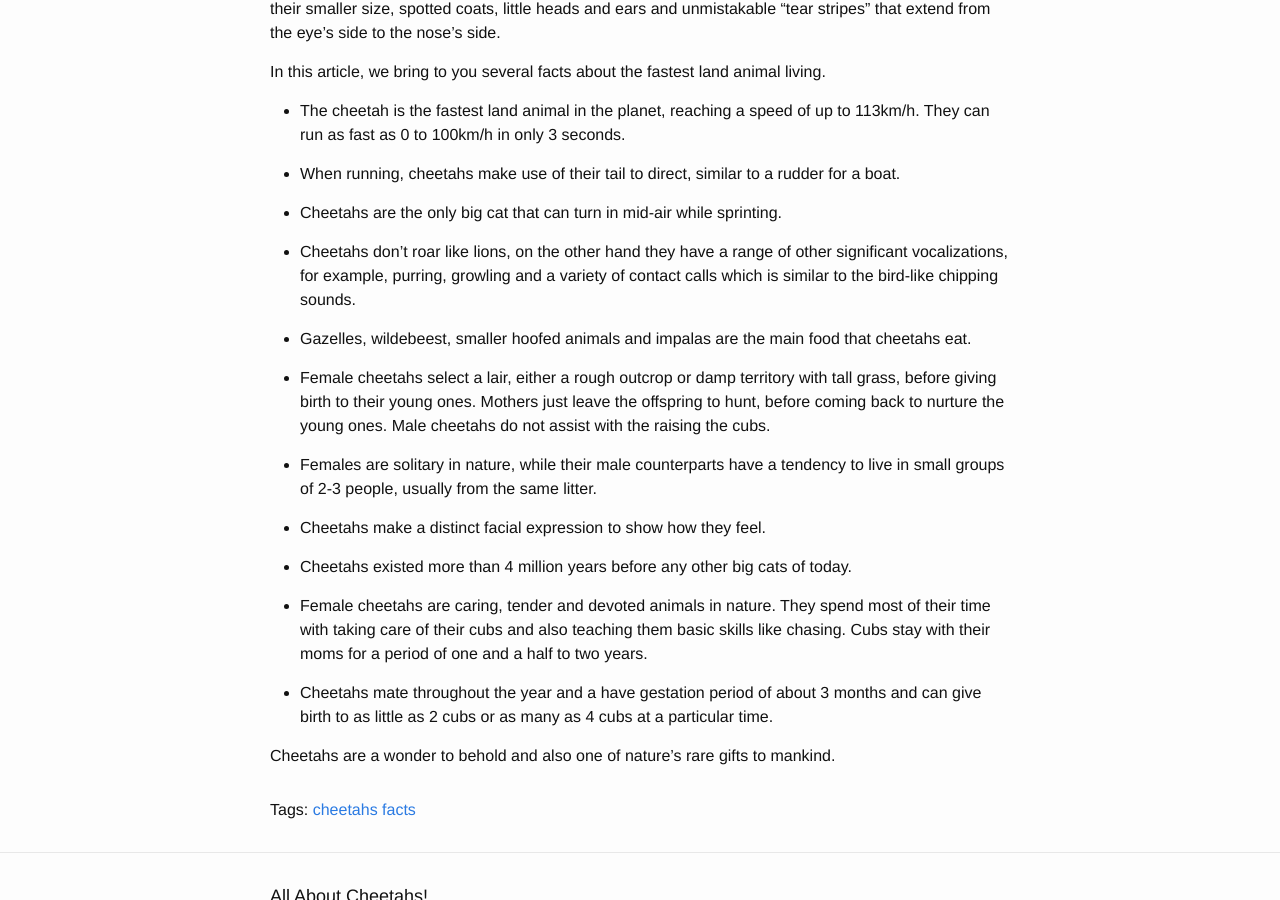
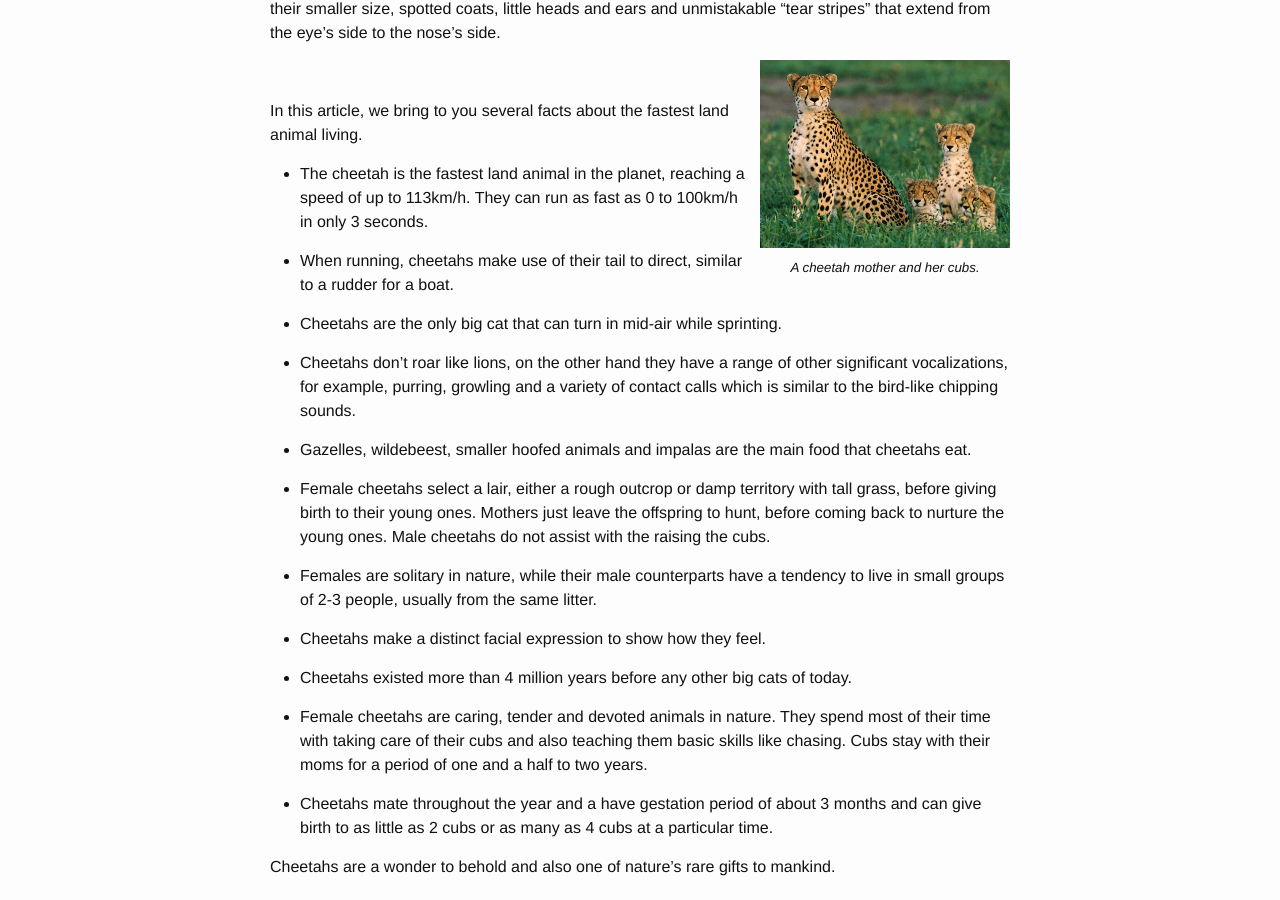
Before and after one commit to dmuth/dmuth.github.io, a Jekyll site: the page built from _posts/2015-10-06-cheetah-facts.markdown, in a window 1280 px wide and 900 px high, scrolled down 685 px. Built offline with Jekyll 4.4.1, drawn with Linux system fonts in a browser that asks for light colours.

Commit message:
Added picture

```diff
--- a/_posts/2015-10-06-cheetah-facts.markdown
+++ b/_posts/2015-10-06-cheetah-facts.markdown
@@ -6,6 +6,8 @@ tags: cheetahs, facts
 ---
 
 The cheetah is of the big cat family that lives in most parts of Africa and some parts of Iran. It is recorded as the fastest land animal in the world. It has the ability of reaching a speed of up to 113km/h. They can accelerate from 0 to 100km/h within 3 seconds. They can likewise be recognized from other wild cats by their smaller size, spotted coats, little heads and ears and unmistakable "tear stripes" that extend from the eye's side to the nose's side.
+
+{% include post-image.html img="cheetahs1.jpg" caption="A cheetah mother and her cubs." %}
 
 In this article, we bring to you several facts about the fastest land animal living.
 
```
